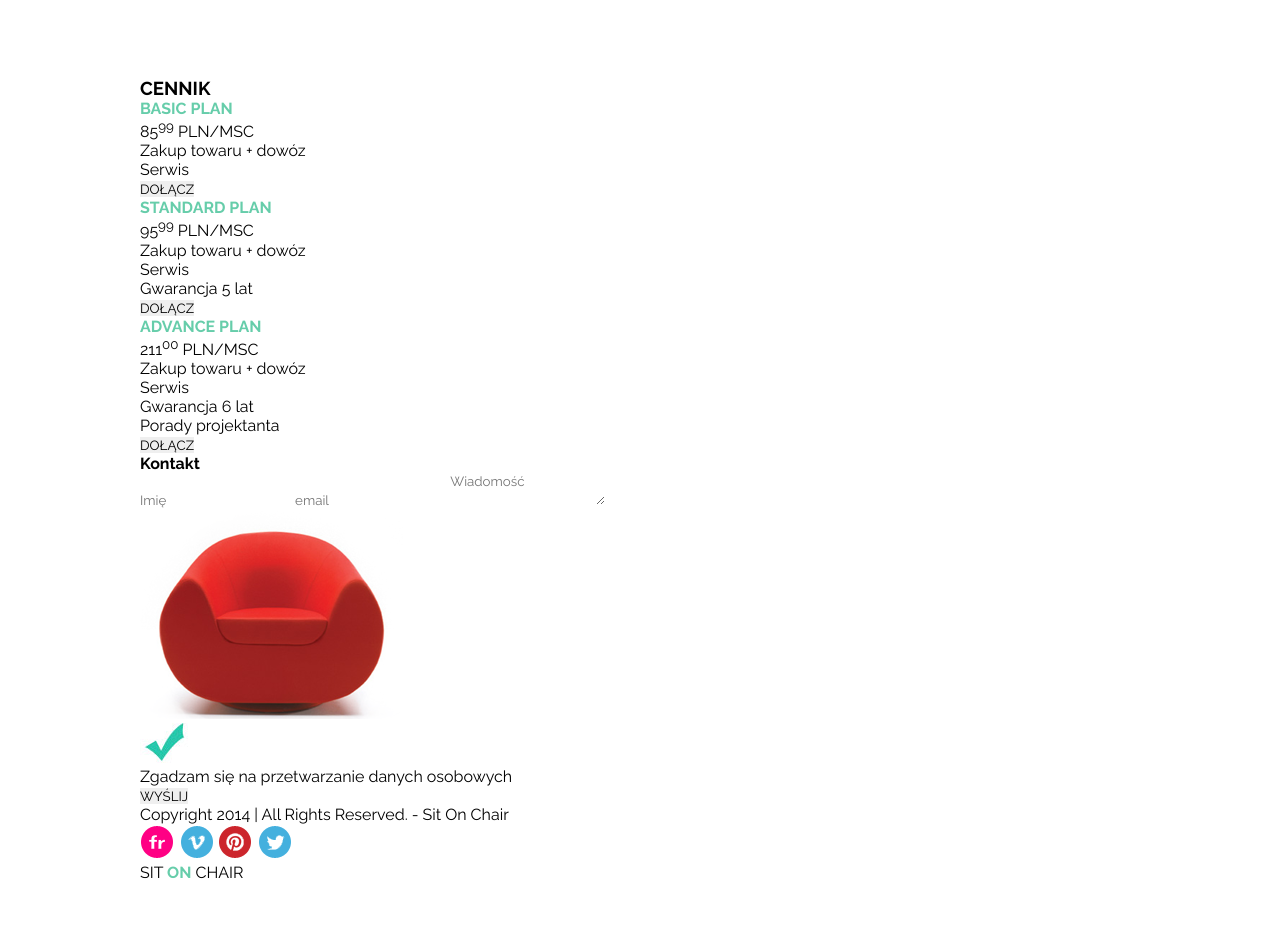
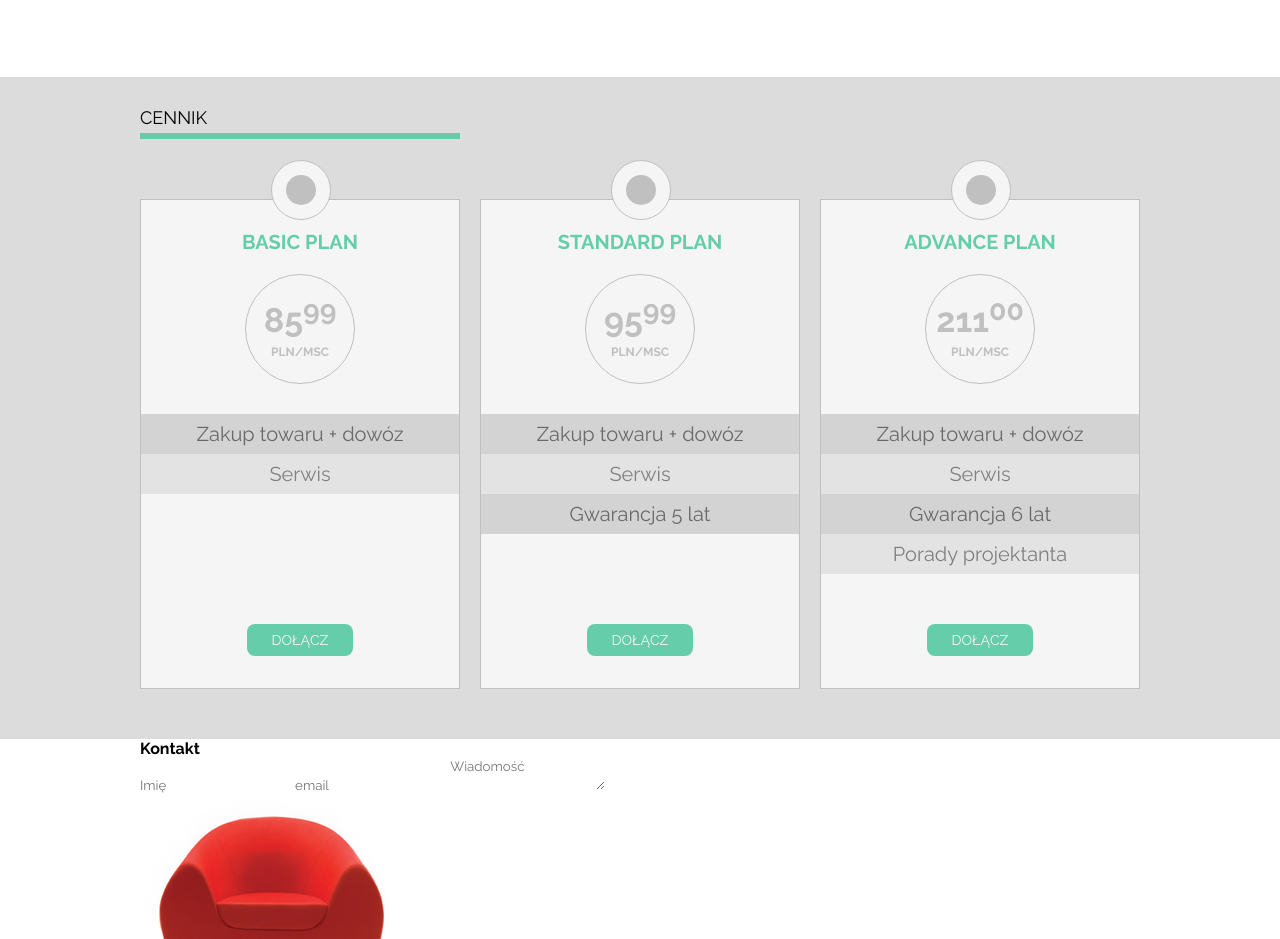
Before and after one commit to MBaginski93/Warsztaty-Sit-on-a-chair, a plain HTML site: page index.html in a window 1280 px wide. Shown: the part 710-1649 px from the top of the page. Before the commit the page ends 1592 px from the top, so only its background shows below. Drawn offline with Linux system fonts and the light colour scheme.

Commit message:
zmodyfikowałem style.css oraz index.html

```diff
--- a/css/style.css
+++ b/css/style.css
@@ -104,10 +104,9 @@ h1 {
   padding-bottom: 80px;
 }
 div[class*="row"] {
-  width: 312px;
+  width: 320px;
   float: left;
   margin-top: 20px;
-  margin-right: 20px;
 }
 p[class*="description"] {
   font-size: 15px;
@@ -125,13 +124,14 @@ div[class="description"] {
 .row-1 {
   background-image: url("../images/box1_img.jpg");
   height: 225px;
+  margin-right: 20px;
 }
 .row-2 {
   background-image: url("../images/box2_img.jpg");
   height: 225px;
 }
 .row-3 {
-  margin-right: 0;
+  margin-left: 20px;;
   border: 1px solid grey;
   padding: 20px;
 }
@@ -141,3 +141,137 @@ div[class="description"] {
   color: grey;
   padding-top: 16px;
 }
+#priceList {
+  background-color: gainsboro;
+
+}
+h3 {
+  font-size: 18px;
+  padding-bottom: 5px;
+  padding-top: 30px;
+  border-bottom: 6px solid MediumAquamarine;
+  width: 320px;
+  font-weight: lighter;
+}
+div[class*="plan"] {
+  float: left;
+  width: 320px;
+  height: 490px;
+  border: 1px solid silver;
+  margin-top: 60px;
+  margin-bottom: 50px;
+  background-color: whitesmoke;
+  text-align: center;
+  position: relative;
+}
+div[class*="plan"]:active {
+  background-color: MediumAquamarine;
+
+}
+.plan-1 {
+  margin-right: 20px;
+}
+.plan-3 {
+  margin-left: 20px;
+}
+#priceList .colorChange {
+  display: inline-block;
+  font-size: 20px;
+  padding-top: 30px;
+  padding-bottom: 20px;
+}
+div[class*="plan"]:active .colorChange {
+  color: white;
+}
+div[class*="plan"] p {
+  font-size: 34px;
+  color: silver;
+  font-weight: bold;
+  border: 1px solid silver;
+  width: 110px;
+  height: 110px;
+  border-radius: 100%;
+  padding-top: 18px;
+  margin: 0 auto;
+}
+.lowered {
+  display: block;
+  font-size: 12px;
+  padding: 5px;
+}
+div[class*="plan"]:active p {
+  background-color: white;
+  border: none;
+  color: MediumAquamarine;
+}
+div[class*="plan"] ul {
+  margin-top: 30px;
+  font-size: 20px
+}
+div[class*="plan"] li {
+  padding: 8px;
+}
+div[class*="plan"] li:nth-child(2n+1) {
+  background-color: lightgrey;
+  color: #696969;
+}
+div[class*="plan"] li:nth-child(2n) {
+  background-color: #E3E3E3;
+  color: grey;
+}
+div[class*="plan"]:active ul {
+  border: 1px solid MediumAquamarine;
+}
+div[class*="plan"]:active li:nth-child(2n+1) {
+  background-color: whitesmoke;
+  color: grey;
+}
+div[class*="plan"]:active li:nth-child(2n) {
+  background-color: #DCDCDC;
+  color: grey;
+}
+.plan-1 input {
+  margin-top: 130px;
+}
+.plan-2 input {
+  margin-top: 90px;
+}
+.plan-3 input {
+  margin-top: 50px;
+}
+div[class*="plan"] input {
+  font-size: 14px;
+  color: whitesmoke;
+  padding: 8px 25px;
+  background-color: MediumAquamarine;
+  border-radius: 8px;
+}
+div[class*="plan"]:active input {
+  background-color: whitesmoke;
+  color: MediumAquamarine;
+}
+ .circle {
+  position: absolute;
+  top: -40px;
+  left: 130px;
+  margin: 0 auto;
+  height: 60px;
+  width: 60px;
+  border: 1px solid silver;
+  border-radius: 100%;
+  background-color: whitesmoke;
+}
+.circleGrey {
+  height: 30px;
+  width: 30px;
+  margin: 14px;
+  border-radius: 100%;
+  background-color: silver;
+}
+div[class*="plan"]:active .circle {
+  border: 1px solid MediumAquamarine;
+  background-color: MediumAquamarine;
+}
+div[class*="plan"]:active .circleGrey {
+  background-color: whitesmoke;
+}
--- a/index.html
+++ b/index.html
@@ -64,24 +64,24 @@
   <section id="priceList">
     <div class="container">
       <h3>CENNIK</h3>
-      <div class="plan">
+      <div class="plan-1">
         <div class="circle">
           <div class="circleGrey"></div>
         </div>
         <span class="colorChange">BASIC PLAN</span>
-        <p>85<sup>99</sup> PLN/MSC</p>
+        <p>85<sup>99</sup> <span class = lowered>PLN/MSC<span class = lowered></p>
         <ul>
           <li>Zakup towaru + dowóz</li>
           <li>Serwis</li>
         </ul>
         <input type="button" name="join" value="DOŁĄCZ">
       </div>
-      <div class="plan">
+      <div class="plan-2">
         <div class="circle">
           <div class="circleGrey"></div>
         </div>
         <span class="colorChange">STANDARD PLAN</span>
-        <p>95<sup>99</sup> PLN/MSC</p>
+        <p>95<sup>99</sup> <span class = lowered>PLN/MSC</span></p>
         <ul>
           <li>Zakup towaru + dowóz</li>
           <li>Serwis</li>
@@ -89,12 +89,12 @@
         </ul>
         <input type="button" name="join" value="DOŁĄCZ">
       </div>
-      <div class="plan">
+      <div class="plan-3">
         <div class="circle">
           <div class="circleGrey"></div>
         </div>
         <span class="colorChange">ADVANCE PLAN</span>
-        <p>211<sup>00</sup> PLN/MSC</p>
+        <p>211<sup>00</sup> <span class = lowered>PLN/MSC</span></p>
         <ul>
           <li>Zakup towaru + dowóz</li>
           <li>Serwis</li>
```
